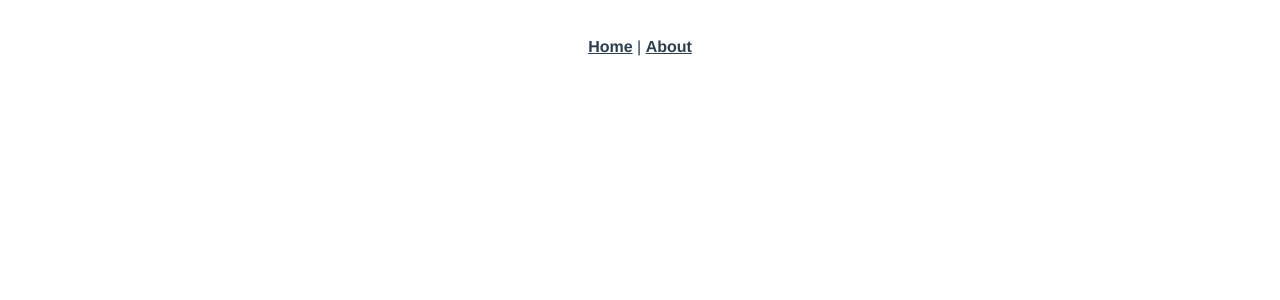
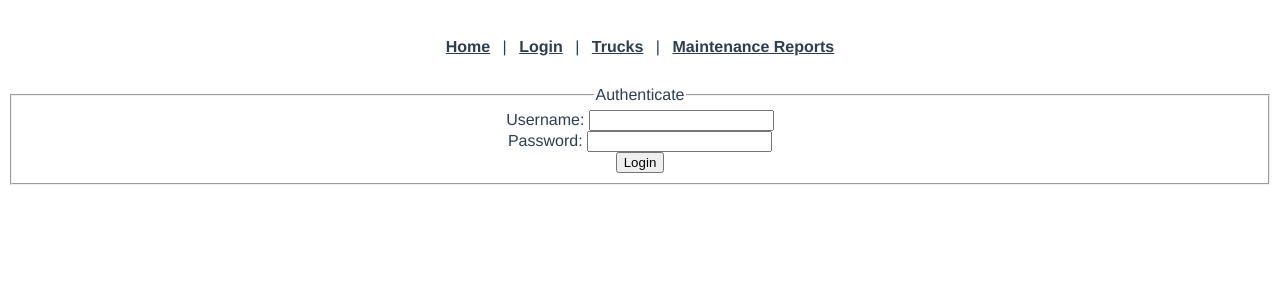
Before and after one commit to Jacob-W23/Group1_MegansFleet, a Vue app: page /#/Login in a window 1280 px wide. Shown: the top 300 px of the page. Built offline with nearby package versions, Linux system fonts and the light colour scheme.

Commit message:
added views

```diff
--- a/src/App.vue
+++ b/src/App.vue
@@ -2,9 +2,11 @@
   <div id="app">
     <nav>
       <router-link to="/">Home</router-link> |
-      <router-link to="/about">About</router-link>
+      <router-link to="/login">Login</router-link> |
+      <router-link to="/Trucks">Trucks</router-link> |
+      <router-link to="/Maintenance">Maintenance Reports</router-link>
     </nav>
-    <router-view/>
+    <router-view />
   </div>
 </template>
 
@@ -24,6 +26,7 @@ nav {
 nav a {
   font-weight: bold;
   color: #2c3e50;
+  padding: 8px;
 }
 
 nav a.router-link-exact-active {
--- /dev/null
+++ b/src/components/AuthHeader.vue
@@ -0,0 +1,30 @@
+<template>
+  <div>
+    <h1>{{ text }}</h1>
+    <p v-if="this.auth">{{ username }} is authenticated</p>
+    <p v-else>You are not authenticated</p>
+  </div>
+</template>
+
+<script>
+import store from "@/store/index.js";
+
+export default {
+  name: "authHeader",
+  props: {
+    text: {
+      type: String,
+      default: "Authorization",
+      required: false,
+    },
+  },
+  computed: {
+    auth: function () {
+      return store.state.auth;
+    },
+    username: function () {
+      return store.state.username;
+    },
+  },
+};
+</script>
--- a/src/components/HelloWorld.vue
+++ b/src/components/HelloWorld.vue
@@ -1,42 +1,16 @@
 <template>
   <div class="hello">
     <h1>{{ msg }}</h1>
-    <p>
-      For a guide and recipes on how to configure / customize this project,<br>
-      check out the
-      <a href="https://cli.vuejs.org" target="_blank" rel="noopener">vue-cli documentation</a>.
-    </p>
-    <h3>Installed CLI Plugins</h3>
-    <ul>
-      <li><a href="https://github.com/vuejs/vue-cli/tree/dev/packages/%40vue/cli-plugin-babel" target="_blank" rel="noopener">babel</a></li>
-      <li><a href="https://github.com/vuejs/vue-cli/tree/dev/packages/%40vue/cli-plugin-eslint" target="_blank" rel="noopener">eslint</a></li>
-    </ul>
-    <h3>Essential Links</h3>
-    <ul>
-      <li><a href="https://vuejs.org" target="_blank" rel="noopener">Core Docs</a></li>
-      <li><a href="https://forum.vuejs.org" target="_blank" rel="noopener">Forum</a></li>
-      <li><a href="https://chat.vuejs.org" target="_blank" rel="noopener">Community Chat</a></li>
-      <li><a href="https://twitter.com/vuejs" target="_blank" rel="noopener">Twitter</a></li>
-      <li><a href="https://news.vuejs.org" target="_blank" rel="noopener">News</a></li>
-    </ul>
-    <h3>Ecosystem</h3>
-    <ul>
-      <li><a href="https://router.vuejs.org" target="_blank" rel="noopener">vue-router</a></li>
-      <li><a href="https://vuex.vuejs.org" target="_blank" rel="noopener">vuex</a></li>
-      <li><a href="https://github.com/vuejs/vue-devtools#vue-devtools" target="_blank" rel="noopener">vue-devtools</a></li>
-      <li><a href="https://vue-loader.vuejs.org" target="_blank" rel="noopener">vue-loader</a></li>
-      <li><a href="https://github.com/vuejs/awesome-vue" target="_blank" rel="noopener">awesome-vue</a></li>
-    </ul>
   </div>
 </template>
 
 <script>
 export default {
-  name: 'HelloWorld',
+  name: "HelloWorld",
   props: {
-    msg: String
-  }
-}
+    msg: String,
+  },
+};
 </script>
 
 <!-- Add "scoped" attribute to limit CSS to this component only -->
--- /dev/null
+++ b/src/components/Login.vue
@@ -0,0 +1,57 @@
+<template>
+  <div>
+    <form v-if="!this.auth">
+      <fieldset>
+        <legend>{{ legend }}</legend>
+        <label>Username: <input type="text" v-model="username" /></label>
+        <br />
+        <label>Password: <input type="password" v-model="password" /></label>
+        <br />
+        <button v-on:click.prevent="login()">Login</button>
+      </fieldset>
+    </form>
+    <form v-else>
+      <fieldset>
+        <button v-on:click="logout()">Logout</button>
+      </fieldset>
+    </form>
+  </div>
+</template>
+
+<script>
+import store from "@/store/index.js";
+
+export default {
+  name: "loginForm",
+  props: {
+    legend: {
+      type: String,
+      default: "Login",
+    },
+  },
+  data: function () {
+    return {
+      username: "",
+      password: "",
+    };
+  },
+  computed: {
+    auth: function () {
+      return store.state.auth;
+    },
+  },
+  methods: {
+    login: function () {
+      store.state.auth = true;
+      store.state.username = this.username;
+
+      this.username = "";
+      this.password = "";
+    },
+    logout: function () {
+      store.state.auth = false;
+      store.state.username = "";
+    },
+  },
+};
+</script>
--- a/src/router/index.js
+++ b/src/router/index.js
@@ -1,6 +1,7 @@
 import Vue from 'vue'
 import VueRouter from 'vue-router'
 import HomeView from '../views/HomeView.vue'
+import LoginView from '../views/LoginView.vue'
 
 Vue.use(VueRouter)
 
@@ -11,13 +12,21 @@ const routes = [
     component: HomeView
   },
   {
-    path: '/about',
-    name: 'about',
-    // route level code-splitting
-    // this generates a separate chunk (about.[hash].js) for this route
-    // which is lazy-loaded when the route is visited.
-    component: () => import(/* webpackChunkName: "about" */ '../views/AboutView.vue')
-  }
+    path: '/Login',
+    name: 'Login',
+    component: LoginView,
+  },
+  {
+    path: '/Trucks',
+    name: 'trucks',
+
+  },
+  {
+    path: '/MaintenanceReports',
+    name: 'maintenance',
+
+  },
+
 ]
 
 const router = new VueRouter({
--- a/src/store/index.js
+++ b/src/store/index.js
@@ -5,6 +5,8 @@ Vue.use(Vuex)
 
 export default new Vuex.Store({
   state: {
+    auth: false,
+    username: "",
   },
   getters: {
   },
--- a/src/views/HomeView.vue
+++ b/src/views/HomeView.vue
@@ -1,18 +1,18 @@
 <template>
   <div class="home">
-    <img alt="Vue logo" src="../assets/logo.png">
-    <HelloWorld msg="Welcome to Your Vue.js App"/>
+    <img alt="Vue logo" src="../assets/logo.png" />
+    <HelloWorld msg="Welcome to Your Vue.js App" />
   </div>
 </template>
 
 <script>
 // @ is an alias to /src
-import HelloWorld from '@/components/HelloWorld.vue'
+import HelloWorld from "@/components/HelloWorld.vue";
 
 export default {
-  name: 'HomeView',
+  name: "HomeView",
   components: {
-    HelloWorld
-  }
-}
+    HelloWorld,
+  },
+};
 </script>
--- /dev/null
+++ b/src/views/LoginView.vue
@@ -0,0 +1,23 @@
+<template>
+  <div class="home">
+    <Login legend="Authenticate">
+      <authHeader />
+    </Login>
+  </div>
+</template>
+
+<script>
+// @ is an alias to /src
+
+import Login from "@/components/Login.vue";
+import authHeader from "@/components/AuthHeader.vue";
+
+export default {
+  name: "LoginView",
+
+  components: {
+    Login,
+    authHeader,
+  },
+};
+</script>
```
Also changed, not shown: 1 other file (tests, documents, lock files or other folders).
